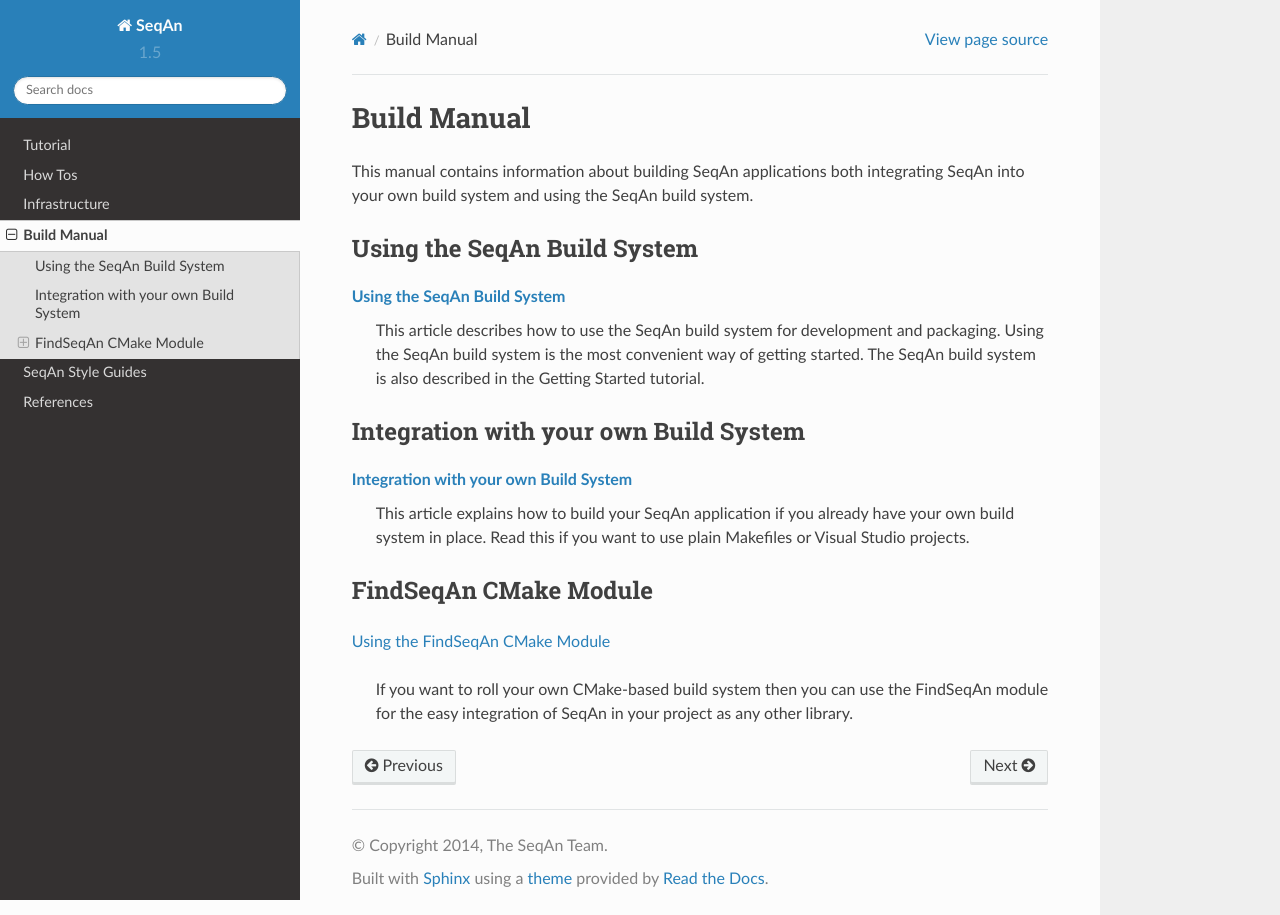
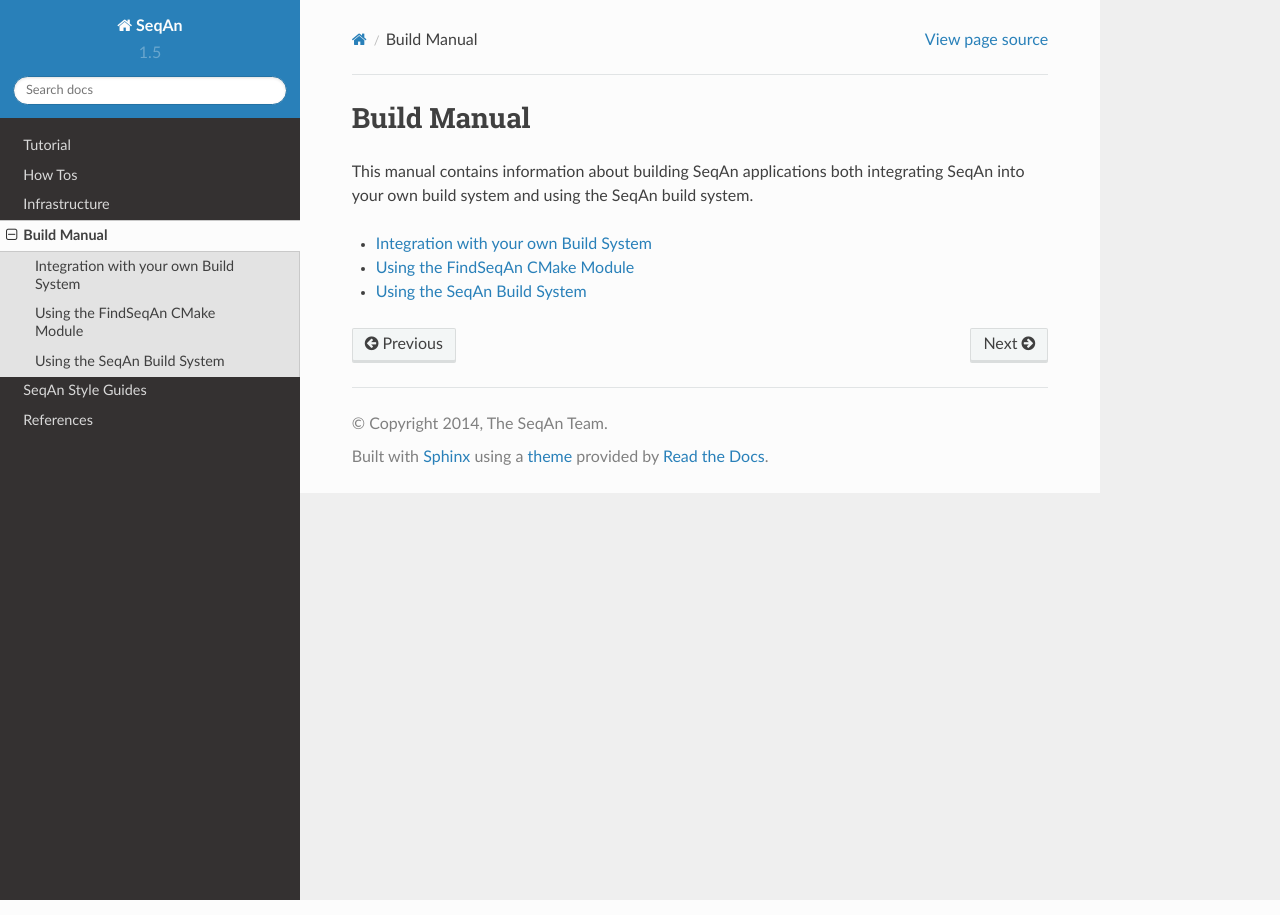
Before and after one commit to holtgrewe/tracdox, a Sphinx documentation site: the page built from trac-sphinx/source/BuildManual.rst, in a window 1280 px wide. Built offline with Sphinx 7.4.7 and the Read the Docs theme 2.0.0, drawn with Linux system fonts in a browser that asks for light colours.

Commit message:
Updates.

```diff
--- a/trac-sphinx/source/BuildManual.rst
+++ b/trac-sphinx/source/BuildManual.rst
@@ -5,31 +5,8 @@
 
 This manual contains information about building SeqAn applications both integrating SeqAn into your own build system and using the SeqAn build system.
 
-Using the SeqAn Build System
-~~~~~~~~~~~~~~~~~~~~~~~~~~~~
-
-:ref:`build-manual-using-the-seqan-build-system`
-  This article describes how to use the SeqAn build system for development and packaging.
-  Using the SeqAn build system is the most convenient way of getting started.
-  The SeqAn build system is also described in the Getting Started tutorial.
-
-Integration with your own Build System
-~~~~~~~~~~~~~~~~~~~~~~~~~~~~~~~~~~~~~~
-
-:ref:`build-manual-integration-with-your-own-build-system`
-  This article explains how to build your SeqAn application if you already have your own build system in place.
-  Read this if you want to use plain Makefiles or Visual Studio projects.
-
-FindSeqAn CMake Module
-~~~~~~~~~~~~~~~~~~~~~~
-
-:ref:`build-manual-using-the-find-seqan-cmake-module`
-
-  If you want to roll your own CMake-based build system then you can use the FindSeqAn module for the easy integration of SeqAn in your project as any other library.
-
 .. toctree::
-   :hidden:
    :glob:
-   :maxdepth: 2
+   :maxdepth: 1
 
    BuildManual/*
--- a/trac-sphinx/source/BuildManual/UsingTheSeqAnBuildSystem.rst
+++ b/trac-sphinx/source/BuildManual/UsingTheSeqAnBuildSystem.rst
@@ -535,7 +535,7 @@
     #         DESTINATION ${SEQAN_PREFIX_SHARE_DOC}/example)
 
 Then, we can use the macro ``seqan_add_app_test()`` from the SeqAn build system to register app tests.
-If you want to add an app test for your program then simply uncomment the ``seqan_add_app_test()`` call and follow the instructions in :ref:`how-to-write-app-tests`_ to write such an app tests.
+If you want to add an app test for your program then simply uncomment the ``seqan_add_app_test()`` call and follow the instructions in :ref:`how-to-write-app-tests` to write such an app tests.
 
 ::
 
--- a/trac-sphinx/source/StyleGuide.rst
+++ b/trac-sphinx/source/StyleGuide.rst
@@ -5,6 +5,6 @@
 
 .. toctree::
    :glob:
-   :maxdepth: 2
+   :maxdepth: 1
 
    StyleGuide/*
--- a/trac-sphinx/source/Tutorial/GettingStarted/WindowsVisualStudio.rst
+++ b/trac-sphinx/source/Tutorial/GettingStarted/WindowsVisualStudio.rst
@@ -32,7 +32,7 @@
 
 .. warning::
 
-    When installing CMake and Python, make sure to let the installers add the paths to the <tt>cmake.exe</tt> and <tt>python.exe</tt> binaries to your <tt>PATH</tt> environment variable.
+    When installing CMake and Python, make sure to let the installers add the paths to the ``cmake.exe`` and ``python.exe`` binaries to your ``PATH`` environment variable.
 
 Install
 ~~~~~~~
```
Also changed, not shown: trac-sphinx/source/Infrastructure.rst (+2 -10 lines), trac-sphinx/source/Tutorial/BasicTechniques.rst (+27 -65 lines).
